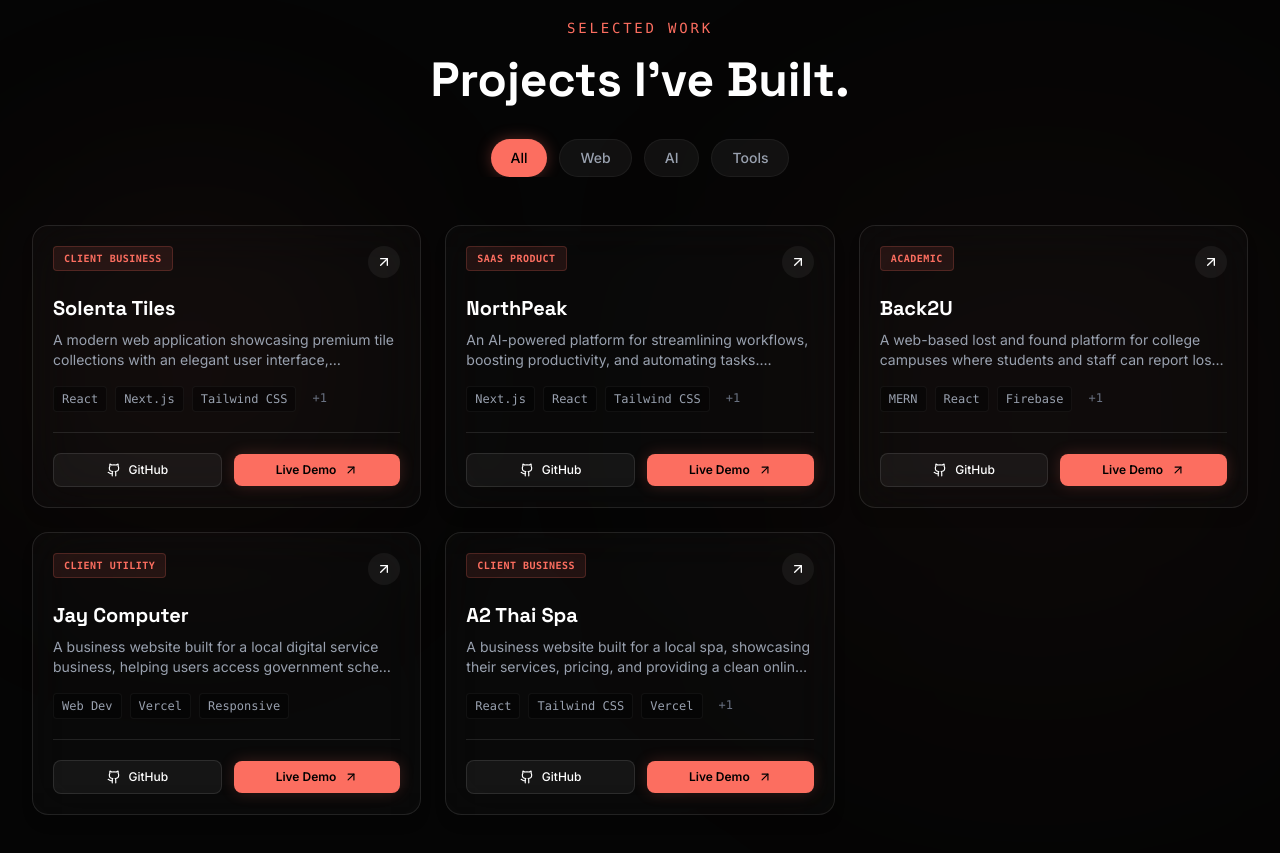
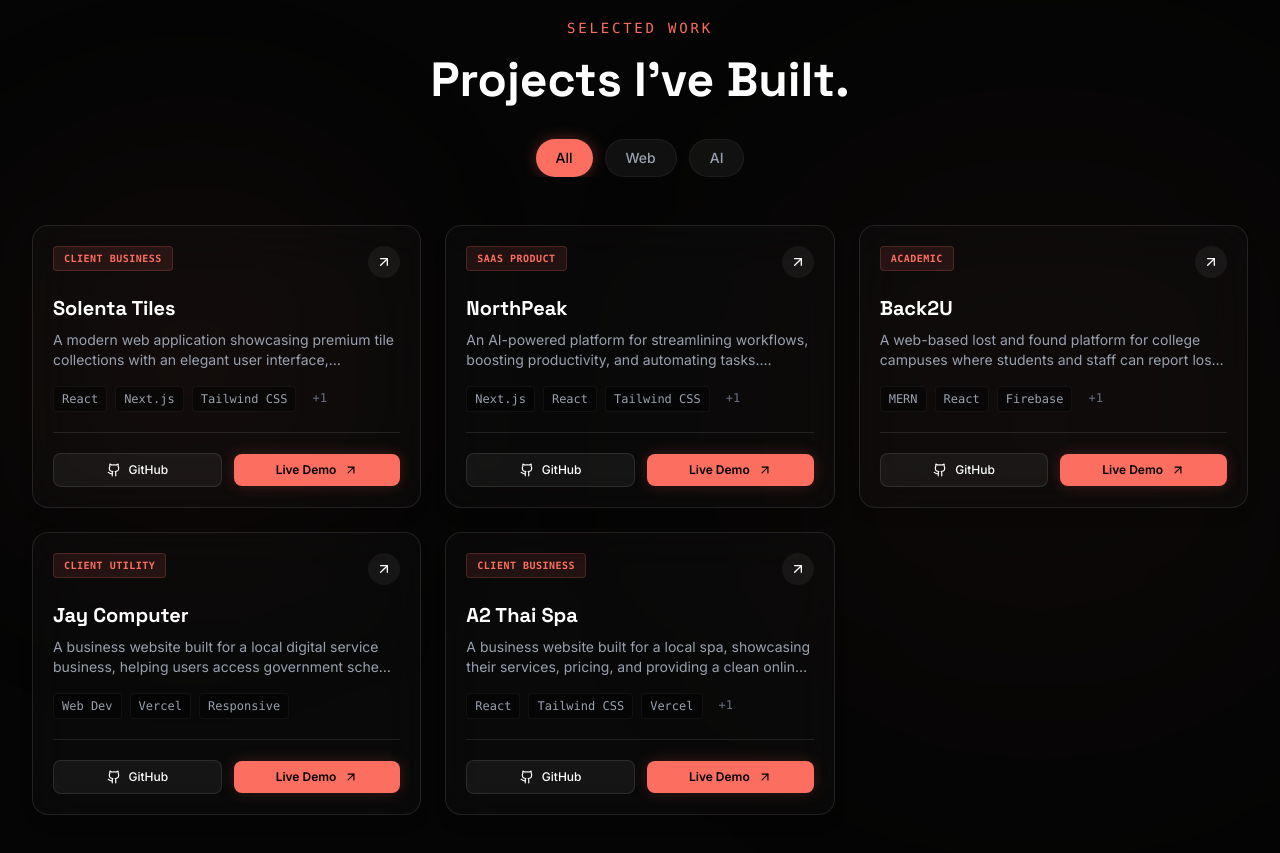
Before and after one commit to harshhhparmar/theharshparmar, a React (Vite) app: page / in a window 1280 px wide. Shown: the part 3040-3893 px from the top of the page. Built offline with nearby package versions, Linux system fonts and the light colour scheme.

Commit message:
refactor: remove Tools category from Projects component

```diff
--- a/src/components/Projects.tsx
+++ b/src/components/Projects.tsx
@@ -67,7 +67,7 @@ const PROJECTS = [
   },
 ];
 
-const CATEGORIES = ["All", "Web", "AI", "Tools"];
+const CATEGORIES = ["All", "Web", "AI"];
 
 export function Projects() {
   const [activeCategory, setActiveCategory] = useState("All");
```
